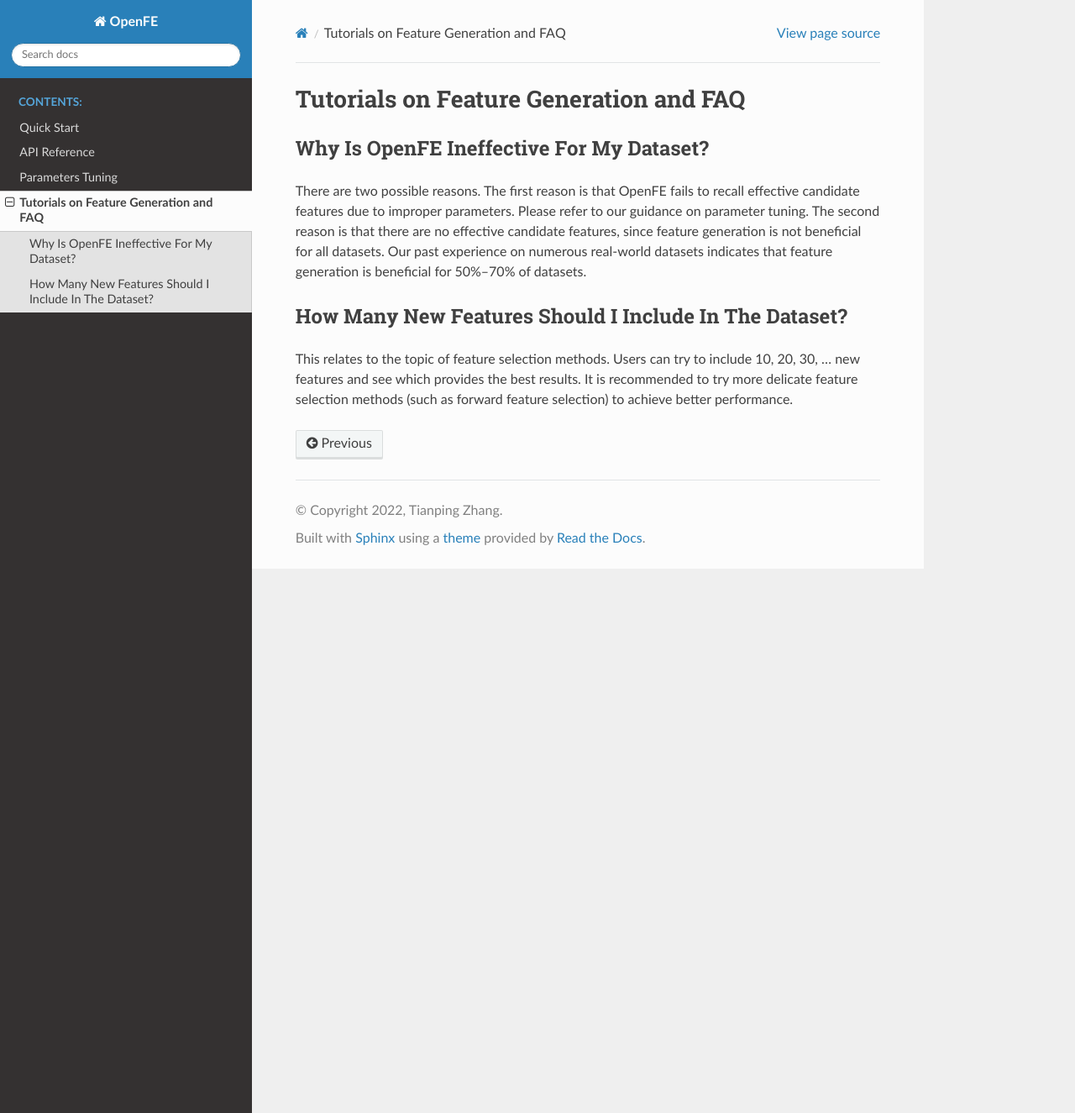
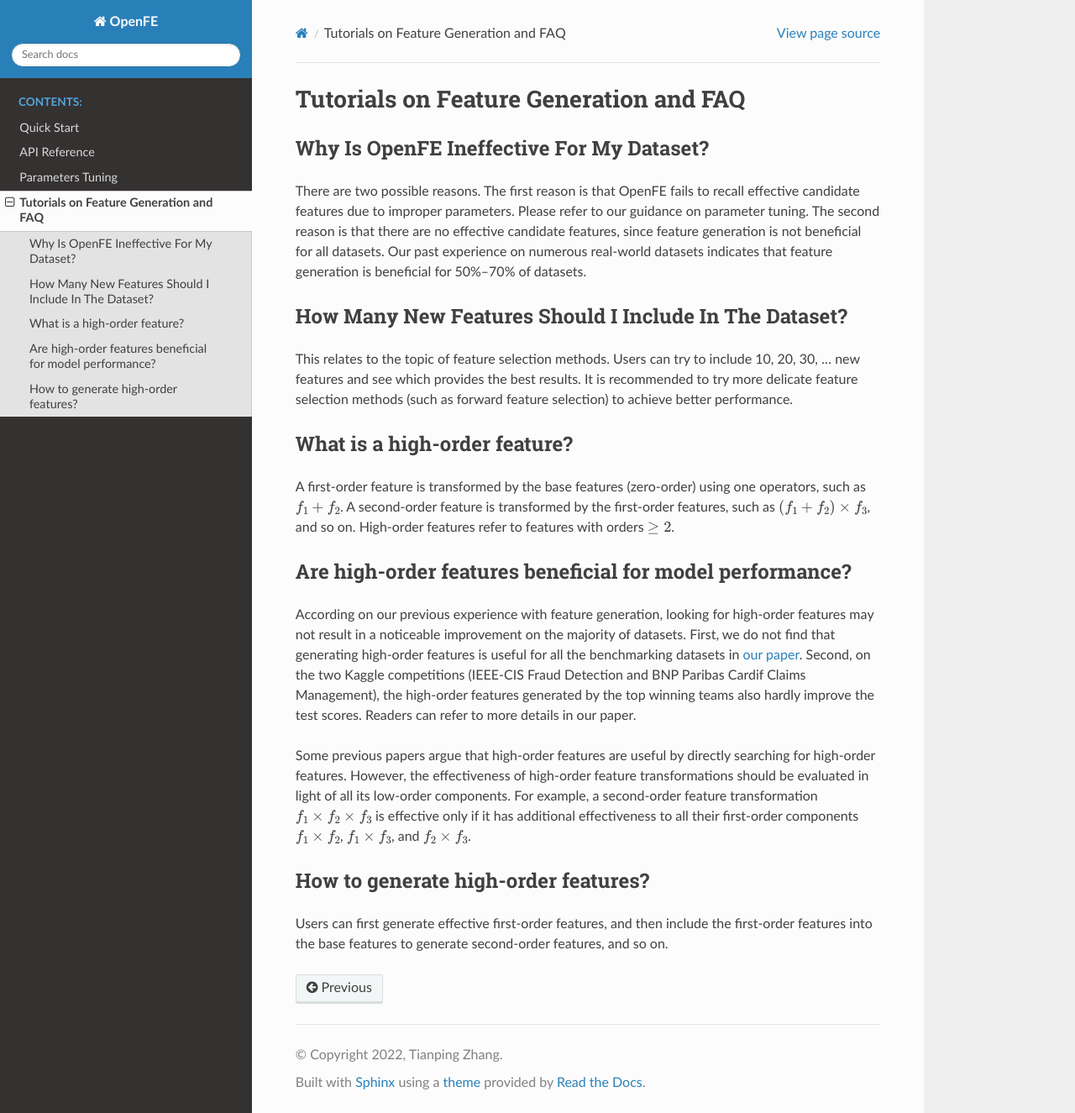
Before and after one commit to IIIS-Li-Group/OpenFE, a Sphinx documentation site: the page built from doc/FAQ.rst, in a window 1280 px wide and 1325 px high. Shown: the whole window at 84% size. Built offline with Sphinx 7.4.7 and the Read the Docs theme 2.0.0, drawn with Linux system fonts in a browser that asks for light colours.

Commit message:
update doc

```diff
--- a/doc/FAQ.rst
+++ b/doc/FAQ.rst
@@ -10,3 +10,39 @@ How Many New Features Should I Include In The Dataset?
 ''''''''''''''''''''''''''''''''''''''''''''''''''''''''''''''''''''''''''''''''''''''''''''''''''''''''
 
 This relates to the topic of feature selection methods. Users can try to include 10, 20, 30, ... new features and see which provides the best results. It is recommended to try more delicate feature selection methods (such as forward feature selection) to achieve better performance.
+
+What is a high-order feature?
+'''''''''''''''''''''''''''''''''''''''''''''''''''''''''''''''''''''''''''''''''''''''''''''''''''''
+
+A first-order feature is transformed by the base features (zero-order) using one operators,
+such as :math:`f_1 + f_2`. A second-order feature is transformed by the first-order features,
+such as :math:`(f_1 + f_2)\times f_3`, and so on. High-order features refer to features
+with orders :math:`\geq 2`.
+
+
+Are high-order features beneficial for model performance?
+''''''''''''''''''''''''''''''''''''''''''''''''''''''''''''
+
+According on our previous experience with feature generation, looking for high-order features may not
+result in a noticeable improvement on the majority of datasets.
+First, we do not find that generating high-order features is useful for all the
+benchmarking datasets in `our paper <https://arxiv.org/abs/2211.12507>`_.
+Second, on the two Kaggle competitions (IEEE-CIS Fraud Detection and BNP Paribas Cardif Claims Management),
+the high-order features generated by the top winning teams also hardly improve the test scores.
+Readers can refer to more details in our paper.
+
+Some previous papers argue that high-order features are useful by
+directly searching for high-order features.
+However, the effectiveness of high-order feature transformations
+should be evaluated in light of all its low-order components.
+For example, a second-order feature transformation :math:`f_1\times f_2\times f_3`
+is effective only if it has additional effectiveness to all their
+first-order components :math:`f_1\times f_2`, :math:`f_1\times f_3`,
+and :math:`f_2\times f_3`.
+
+How to generate high-order features?
+'''''''''''''''''''''''''''''''''''''
+
+Users can first generate effective first-order features, and then include
+the first-order features into the base features to generate second-order features,
+and so on.
--- a/doc/quick_start.rst
+++ b/doc/quick_start.rst
@@ -25,7 +25,7 @@ It will install another python package different from ours.
 
 We provide an `example <https://github.com/ZhangTP1996/OpenFE/blob/master/examples/california_housing.py>`_ using the standard california_housing dataset.
 A more complicated `example <https://github.com/ZhangTP1996/OpenFE/blob/master/examples/IEEE-CIS-Fraud-Detection/main.py>`_ demonstrating OpenFE can outperform machine learning experts in the IEEE-CIS Fraud Detection Kaggle competition.
-Users can also refer to `our paper <https://arxiv.org/abs/2211.12507> `_ for more details of OpenFE.
+Users can also refer to `our paper <https://arxiv.org/abs/2211.12507>`_ for more details of OpenFE.
 
 **Required Dependencies**\ :
 
```
Also changed, not shown: 9 other files.
